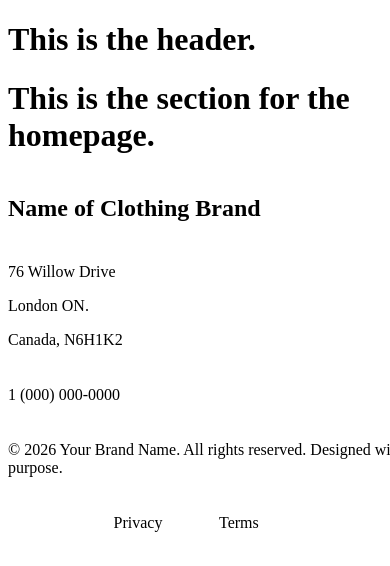
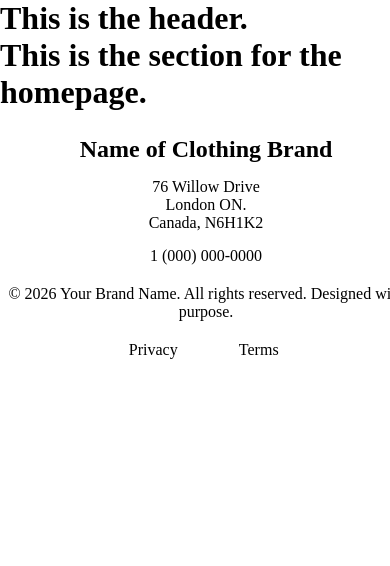
Before and after one commit to cunderhill17/ecommerce-react-app, a React (Vite) app in the folder e-commerce-clothing/: page / in a window 390 px wide. Shown: the top 566 px of the page. Built offline with nearby package versions, Linux system fonts and the light colour scheme.

Commit message:
Create Footer Styling
This commit adds the basic styling for the footer at mobile

```diff
--- /dev/null
+++ b/e-commerce-clothing/src/Footer.css
@@ -0,0 +1,17 @@
+footer.grid-con {
+    margin-top: 25px;
+}
+
+.footerLogo, .footerAddress p, .footerNumber, .copyright, .footerPrivacy p, .footerTerms p {
+    text-align: center;
+}
+
+.footerLogo, .footerAddress, .footerNumber, .copyright {
+    margin-bottom: 15px;
+}
+
+@media screen and (min-width: 768px) {
+    .footerLogo, .footerAddress p, .footerNumber, .copyright {
+        text-align: left;
+    }
+}
--- a/e-commerce-clothing/src/Footer.jsx
+++ b/e-commerce-clothing/src/Footer.jsx
@@ -1,29 +1,33 @@
 import './global/grid.css'
+import './Footer.css'
 
 export default function Footer() {
     return (
         <footer className='grid-con'>
-            <h2 className="col-span-full">Name of Clothing Brand</h2>
 
-            <div className='footerAddress col-span-full'>
+            <section className='col-span-full'>
+                <h2 className="footerLogo">Name of Clothing Brand</h2>
+
+                <div className='footerAddress'>
                     <p>76 Willow Drive</p>
                     <p>London ON.</p>
                     <p>Canada, N6H1K2</p>
                 </div>
 
-            <div className='col-span-full'>
+                <div className='footerNumber'>
                     <p>1 (000) 000-0000</p>
                 </div>
+            </section>
 
-            <div className='col-span-full'>
+            <div className='copyright col-span-full'>
                 <p>&copy; 2026 Your Brand Name. All rights reserved. Designed with purpose.</p>
             </div>
 
-            <div className='col-start-2 col-end-3'>
+            <div className='footerPrivacy col-start-2 col-end-3'>
                 <p>Privacy</p>
             </div>
 
-            <div className='col-start-3 col-end-4'>
+            <div className='footerTerms col-start-3 col-end-4'>
                 <p>Terms</p>
             </div>
         </footer>
--- a/e-commerce-clothing/src/global/grid.css
+++ b/e-commerce-clothing/src/global/grid.css
@@ -1,3 +1,9 @@
+* {
+    box-sizing: border-box;
+    padding: 0px;
+    margin: 0px;
+}
+
 .grid-con {
     display: grid;
     grid-template-columns: repeat(4, 1fr);
```
Lines whose indentation alone changed are shown as unchanged.
